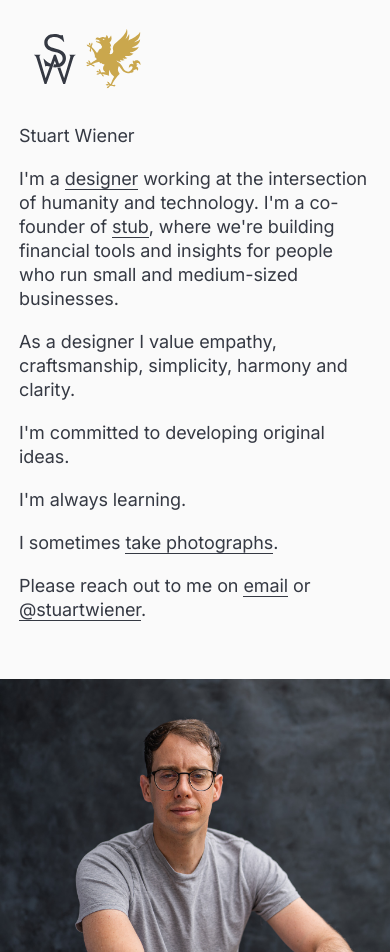
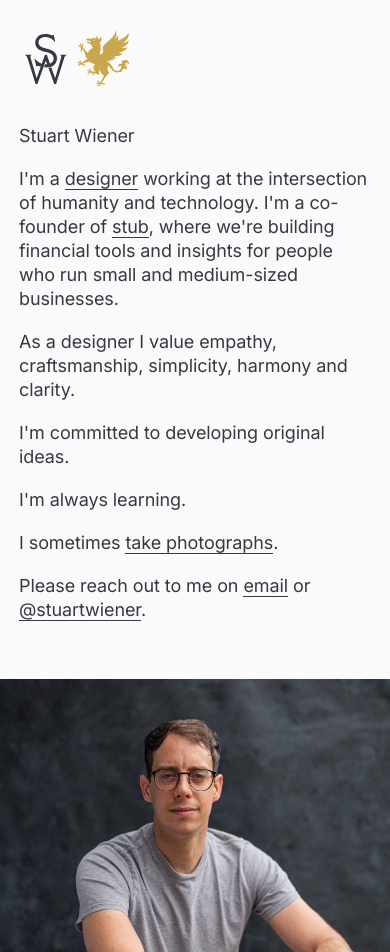
Before and after one commit to stuartwiener/stuartwiener.github.io, a Jekyll site: the page built from index.html, in a window 390 px wide. Built offline with Jekyll 4.4.1, drawn with Linux system fonts in a browser that asks for light colours.

Commit message:
better responsive

```diff
--- a/_sass/_layout.scss
+++ b/_sass/_layout.scss
@@ -11,7 +11,7 @@ html {
     z-index: 1;
 
     box-sizing: border-box;
-    padding: 19px 15px 0;
+    padding: 19px 6px 0;
 
     a {
       border-bottom: none;
@@ -44,6 +44,10 @@ html {
 @media (min-width: 720px) {
   .site {
 
+    .site-header {
+      padding: 19px 15px 0;
+    }
+
     .site-content {
       padding: 0 38px;
       width: 50%;
```
Also changed, not shown: images/sw-monogram.svg.
